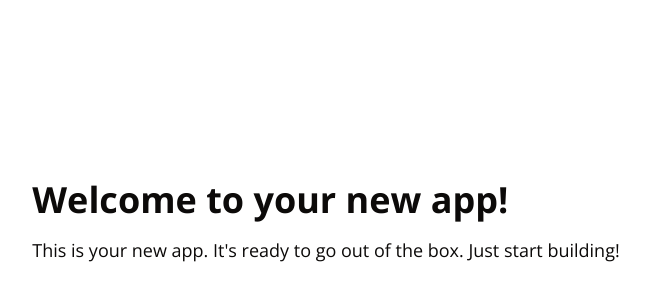
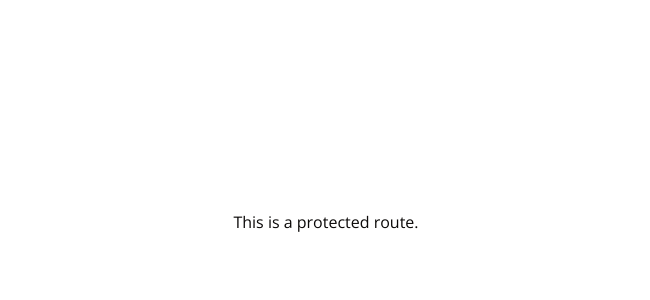
Before and after one commit to NaoRojas/discord-clone, a Next.js app: page / in a window 1280 px wide. Shown: the part 178-478 px from the top of the page, without its empty margins (314-964 px from the left). Built offline with nearby package versions, Linux system fonts and the light colour scheme.

Commit message:
Replace old Home component with new protected route in auth directory

```diff
--- /dev/null
+++ b/app/(auth)/(main)/(routes)/page.tsx
@@ -0,0 +1,3 @@
+export default function Home() {
+  return <div className="flex p-10 center">This is a protected route.</div>
+}
--- a/app/(auth)/(main)/page.tsx
+++ /dev/null
@@ -1,13 +0,0 @@
-export default function Home() {
-  return (
-    <div className="flex p-10 center">
-      <div className="flex flex-col center">
-        <h1 className="text-4xl font-bold">Welcome to your new app!</h1>
-        <p className="mt-4 text-lg">
-          This is your new app. It's ready to go out of the box. Just start
-          building!
-        </p>
-      </div>
-    </div>
-  )
-}
```
